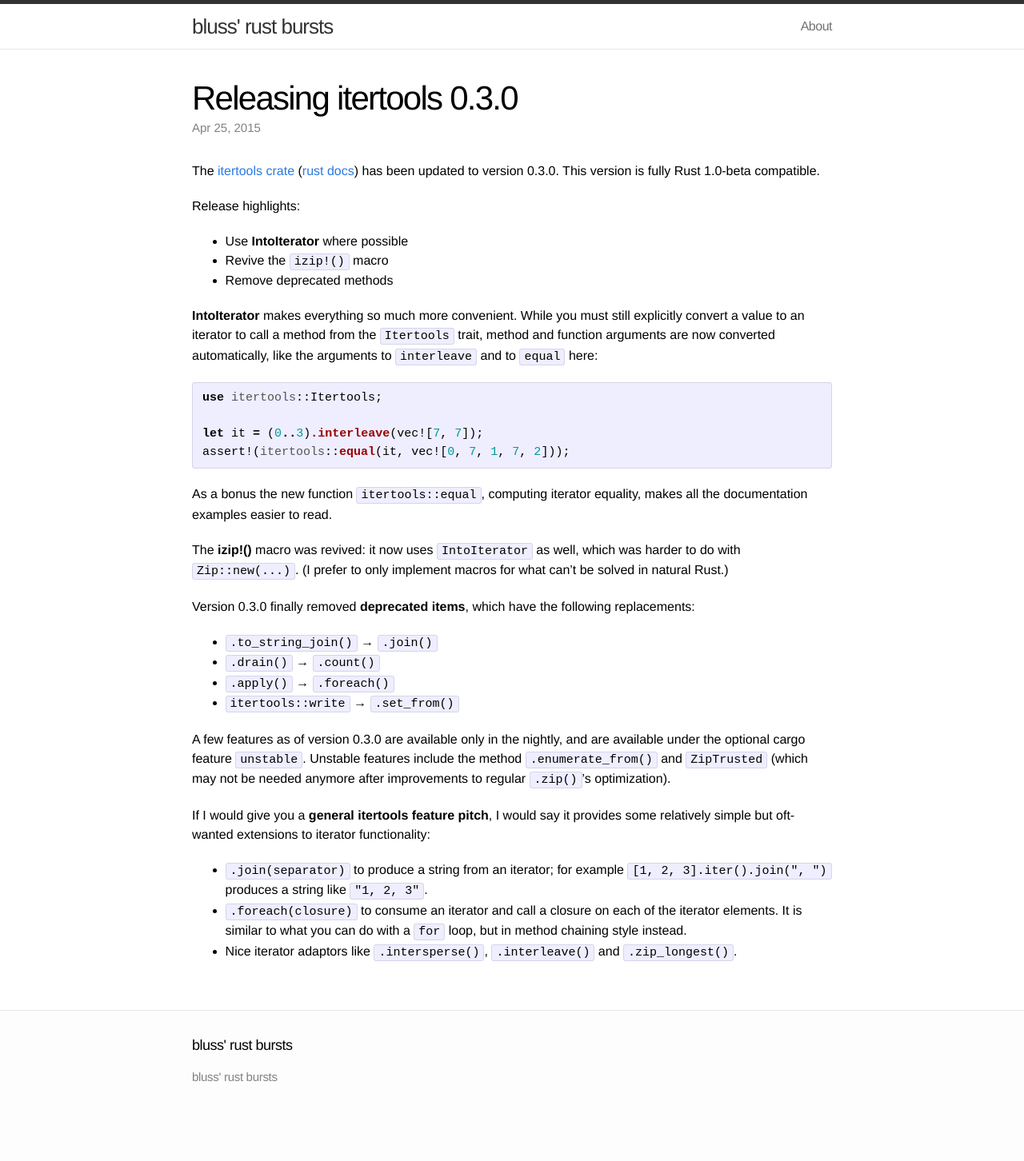
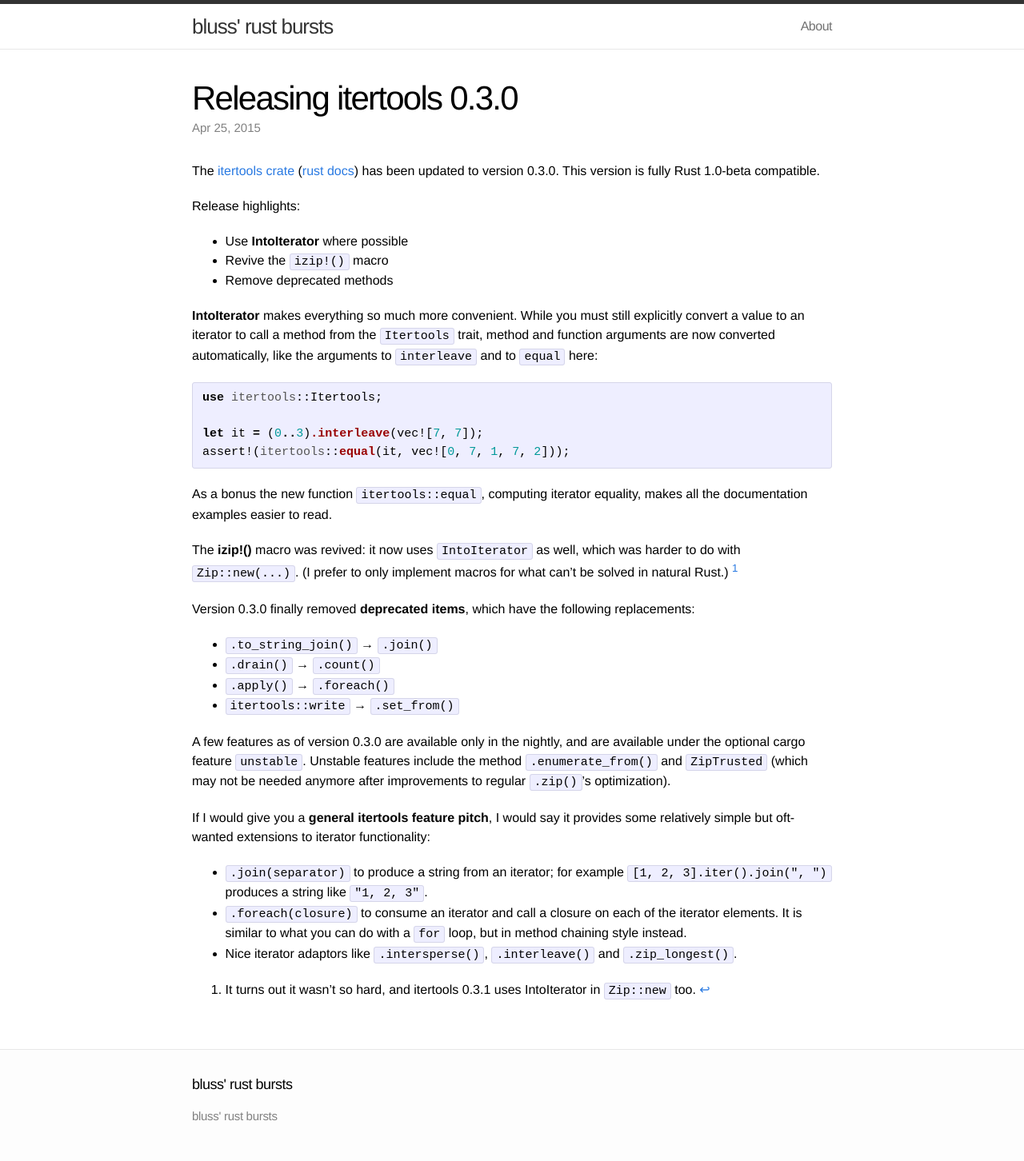
Before and after one commit to bluss/bluss.github.io, a Jekyll site: the page built from _posts/2015-04-25-releasing-itertools.0.3.0.markdown, in a window 1280 px wide. Shown: the whole page at 80% size. Built offline with Jekyll 4.4.1, drawn with Linux system fonts in a browser that asks for light colours; before the commit the page ends 1404 px from its top, so only the background shows below that.

Commit message:
Add footnote about Zip::new

```diff
--- a/_posts/2015-04-25-releasing-itertools.0.3.0.markdown
+++ b/_posts/2015-04-25-releasing-itertools.0.3.0.markdown
@@ -34,7 +34,10 @@
 
 The **izip!()** macro was revived: it now uses `IntoIterator` as well,
 which was harder to do with `Zip::new(...)`. (I prefer to only implement
-macros for what can't be solved in natural Rust.)
+macros for what can't be solved in natural Rust.) [^1]
+
+[^1]: It turns out it wasn't so hard, and itertools 0.3.1 uses IntoIterator in
+      `Zip::new` too.
 
 Version 0.3.0 finally removed **deprecated items**, which have the following
 replacements:
```
